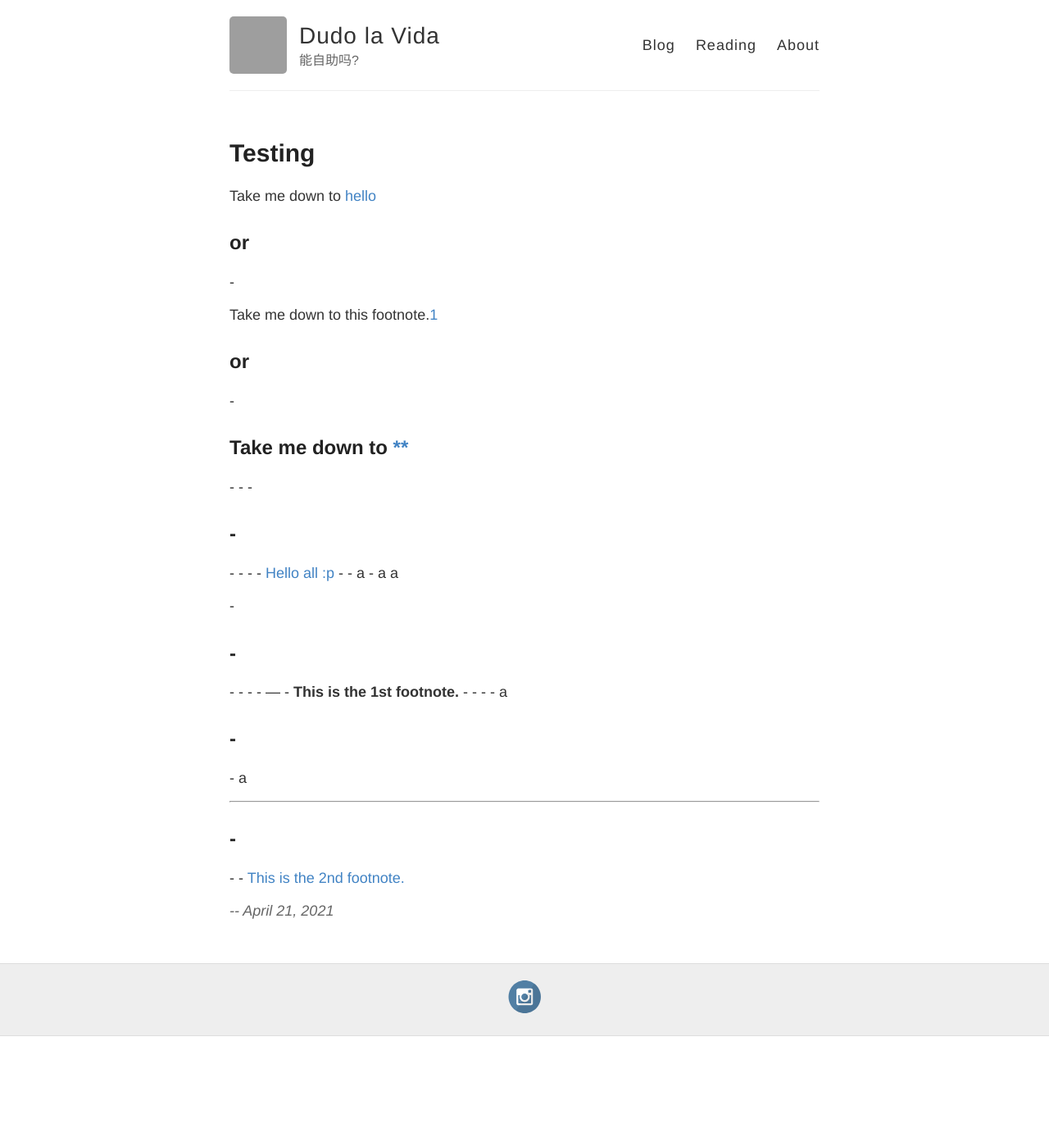
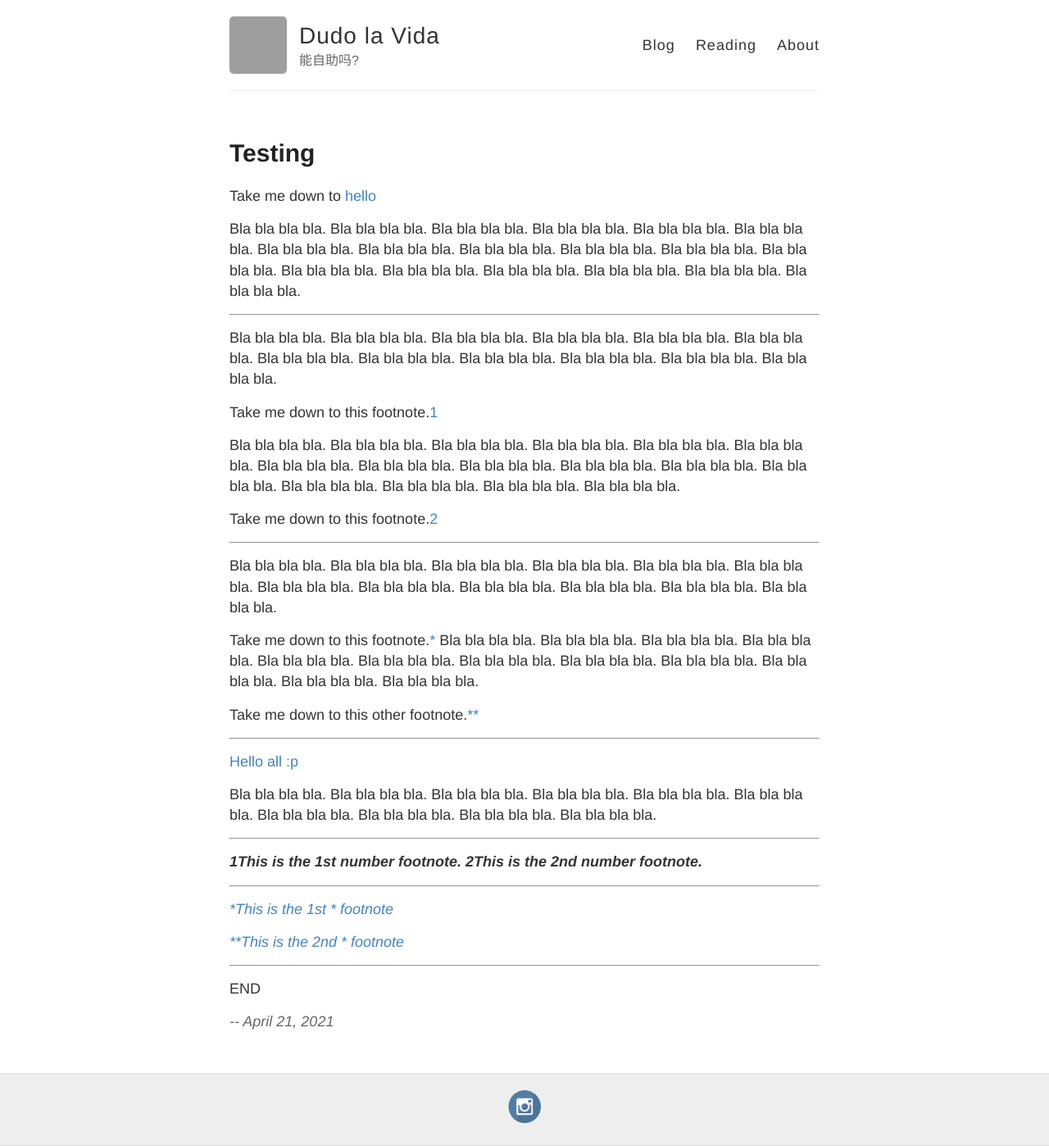
Before and after one commit to dudolavida/dudolavida.github.io, a Jekyll site: the page built from _posts/2021-04-21-Test.md, in a window 1280 px wide. Shown: the whole page at 82% size. Built offline with Jekyll 4.4.1, drawn with Linux system fonts in a browser that asks for light colours; before the commit the page ends 1264 px from its top, so only the background shows below that; grey boxes are pictures that could not be loaded.

Commit message:
test a feature 0.4

```diff
--- a/_posts/2021-04-21-Test.md
+++ b/_posts/2021-04-21-Test.md
@@ -7,75 +7,55 @@ tags: ...
 
 Take me down to [hello](#hi)
 
-or
--
--
+Bla bla bla bla. Bla bla bla bla. Bla bla bla bla. Bla bla bla bla. Bla bla bla bla. Bla bla bla bla. Bla bla bla bla. Bla bla bla bla. Bla bla bla bla. Bla bla bla bla. Bla bla bla bla. Bla bla bla bla. Bla bla bla bla. Bla bla bla bla. Bla bla bla bla. Bla bla bla bla. Bla bla bla bla. Bla bla bla bla.
 
-Take me down to this footnote.[<sup>1</sup>](#\*)
+---
 
-or
--
--
+Bla bla bla bla. Bla bla bla bla.  Bla bla bla bla. Bla bla bla bla. Bla bla bla bla. Bla bla bla bla. Bla bla bla bla. Bla bla bla bla. Bla bla bla bla. Bla bla bla bla. Bla bla bla bla. Bla bla bla bla.
 
-Take me down to [\*\*](#\*\*)
--
--
--
--
+Take me down to this footnote.<sup>[1](#1)</sup>
 
--
--
--
--
--
--
+Bla bla bla bla. Bla bla bla bla. Bla bla bla bla. Bla bla bla bla. Bla bla bla bla. Bla bla bla bla. Bla bla bla bla. Bla bla bla bla. Bla bla bla bla. Bla bla bla bla. Bla bla bla bla. Bla bla bla bla. Bla bla bla bla. Bla bla bla bla. Bla bla bla bla. Bla bla bla bla.
+
+Take me down to this footnote.<sup>[2](#2)</sup>
+
+---
+Bla bla bla bla. Bla bla bla bla.  Bla bla bla bla. Bla bla bla bla. Bla bla bla bla. Bla bla bla bla. Bla bla bla bla. Bla bla bla bla. Bla bla bla bla. Bla bla bla bla. Bla bla bla bla. Bla bla bla bla.
+
+Take me down to this footnote.[\*](#\*)
+Bla bla bla bla. Bla bla bla bla.  Bla bla bla bla. Bla bla bla bla. Bla bla bla bla. Bla bla bla bla. Bla bla bla bla. Bla bla bla bla. Bla bla bla bla. Bla bla bla bla. Bla bla bla bla. Bla bla bla bla.
+
+Take me down to this other footnote.[\*\*](#\*\*)
+
+---
+
 <a id="hi">
 Hello all
 :p
 </a>
--
--
-a
--
-a
-a
 
-
-
--
-
--
--
--
--
--
--
----
--
-<b id="1">
-This is the 1st footnote.
-</b>
--
--
--
--
-a
-
-
-
-
-
--
--
--
-a
+Bla bla bla bla. Bla bla bla bla. Bla bla bla bla. Bla bla bla bla. Bla bla bla bla. Bla bla bla bla. Bla bla bla bla. Bla bla bla bla. Bla bla bla bla. Bla bla bla bla.
 
 ---
 
--
--
--
--
+
+<b id="1">
+_<sup>1</sup>This is the 1st number footnote._
+</b>
+<b id="2">
+_<sup>2</sup>This is the 2nd number footnote._
+</b>
+
+---
+
+<a id="\*">
+_\*This is the 1st \* footnote_
+</a>
+
 <a id="\*\*">
-This is the 2nd footnote.
+_\*\*This is the 2nd \* footnote_
 </a>
+
+---
+
+END
```
